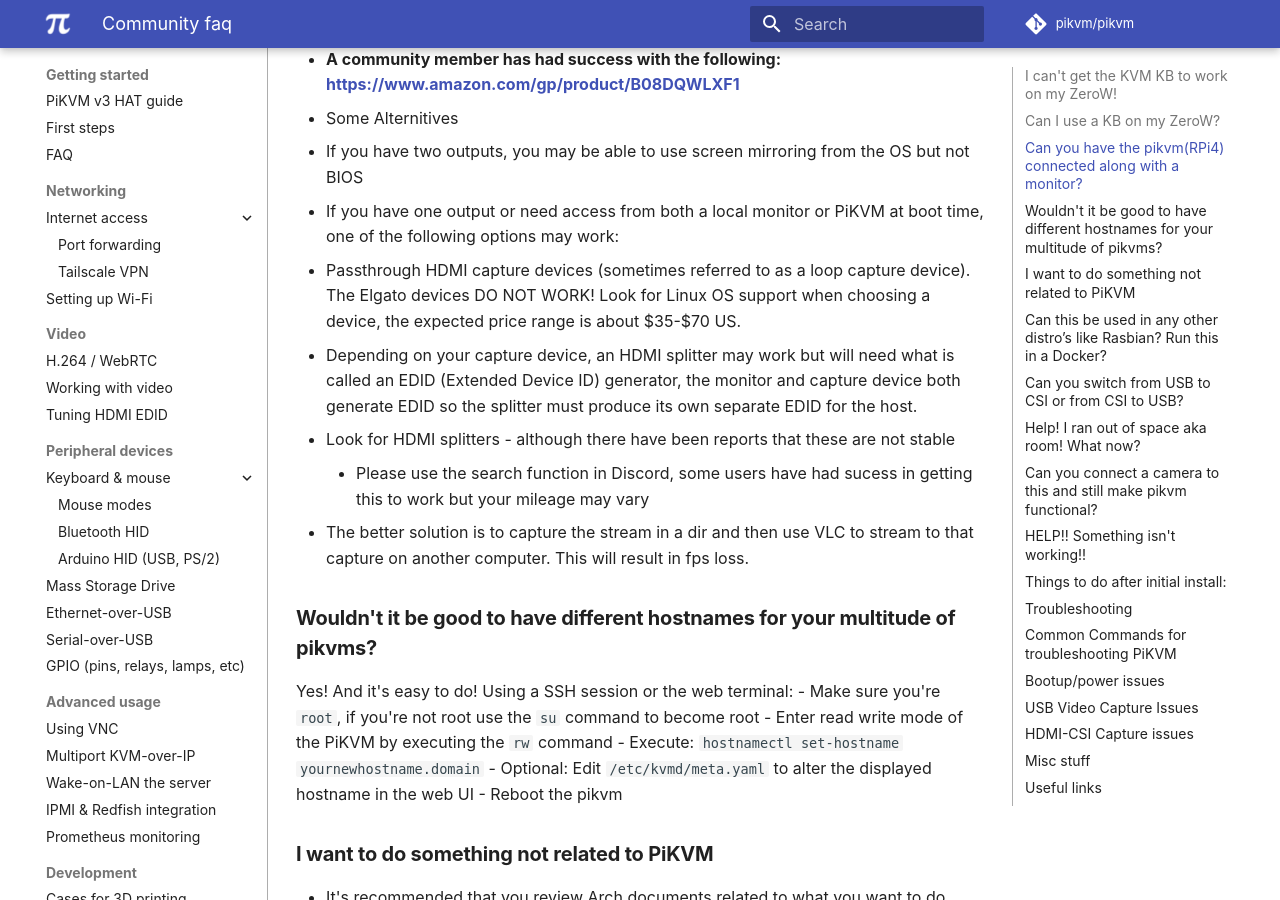
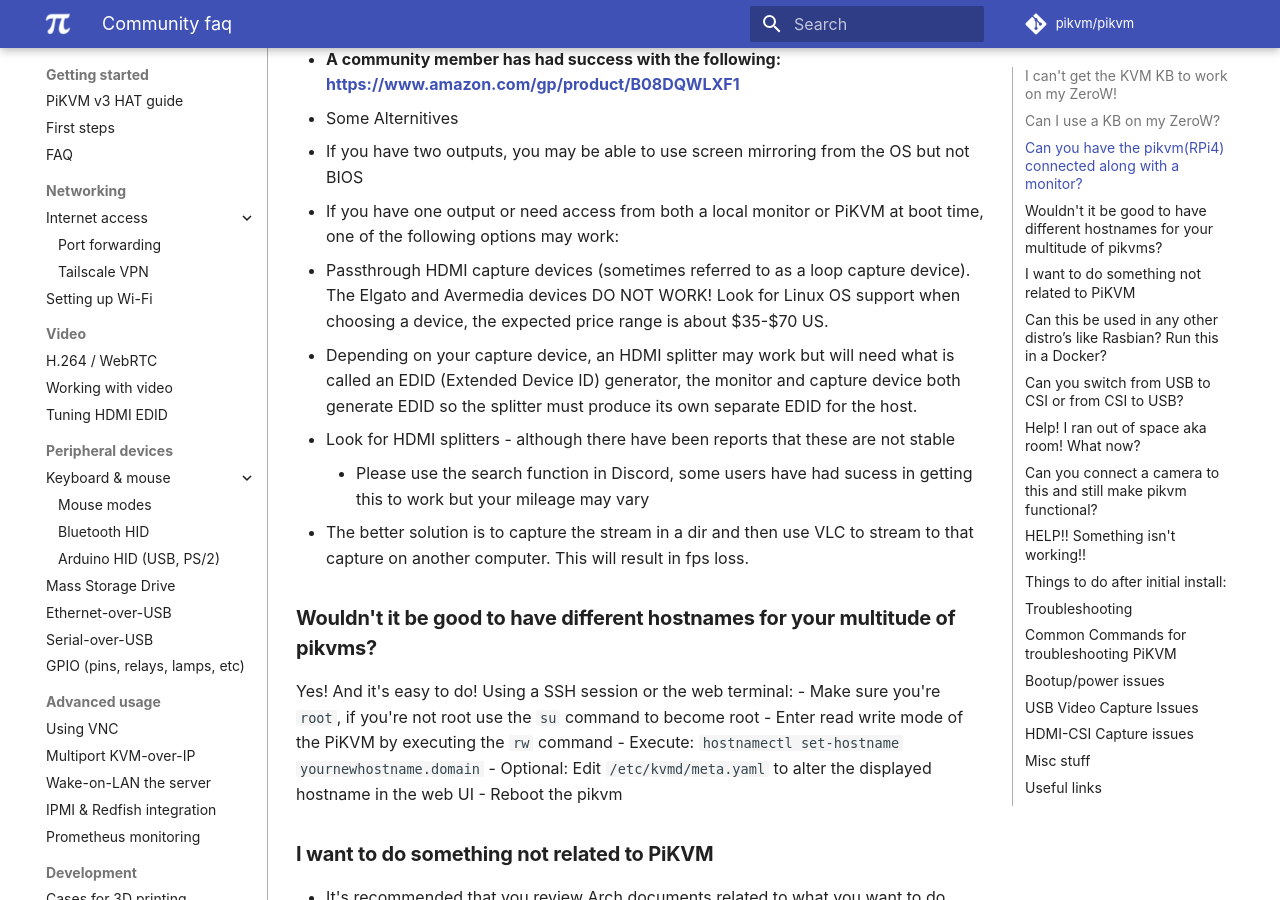
Before and after one commit to pikvm/pikvm, an MkDocs documentation site: the page built from docs/community_faq.md, in a window 1280 px wide and 900 px high, scrolled down 764 px. Built offline with MkDocs 1.6.1 and Material for MkDocs 9.7.7, drawn with Linux system fonts in a browser that asks for light colours; some web fonts are replaced; comment, search, counter and statistics services are not loaded.

Commit message:
Update community_faq.md (#537)

```diff
--- a/docs/community_faq.md
+++ b/docs/community_faq.md
@@ -26,7 +26,7 @@
 - Some Alternitives
   - If you have two outputs, you may be able to use screen mirroring from the OS but not BIOS
   - If you have one output or need access from both a local monitor or PiKVM at boot time, one of the following options may work:
-  - Passthrough HDMI capture devices (sometimes referred to as a loop capture device). The Elgato devices DO NOT WORK! Look for Linux OS support when choosing a device, the expected price range is about $35-$70 US.
+  - Passthrough HDMI capture devices (sometimes referred to as a loop capture device). The Elgato and Avermedia devices DO NOT WORK! Look for Linux OS support when choosing a device, the expected price range is about $35-$70 US.
   - Depending on your capture device, an HDMI splitter may work but will need what is called an EDID (Extended Device ID) generator, the monitor and capture device both generate EDID so the splitter must produce its own separate EDID for the host.
   - Look for HDMI splitters - although there have been reports that these are not stable
     - Please use the search function in Discord, some users have had sucess in getting this to work but your mileage may vary
```
